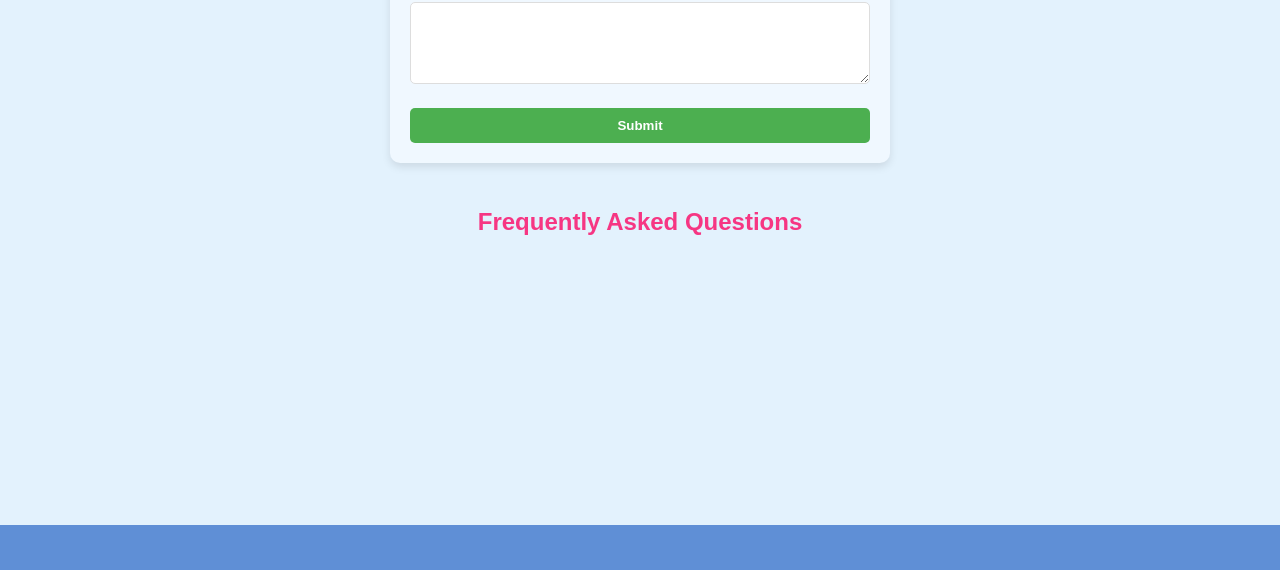
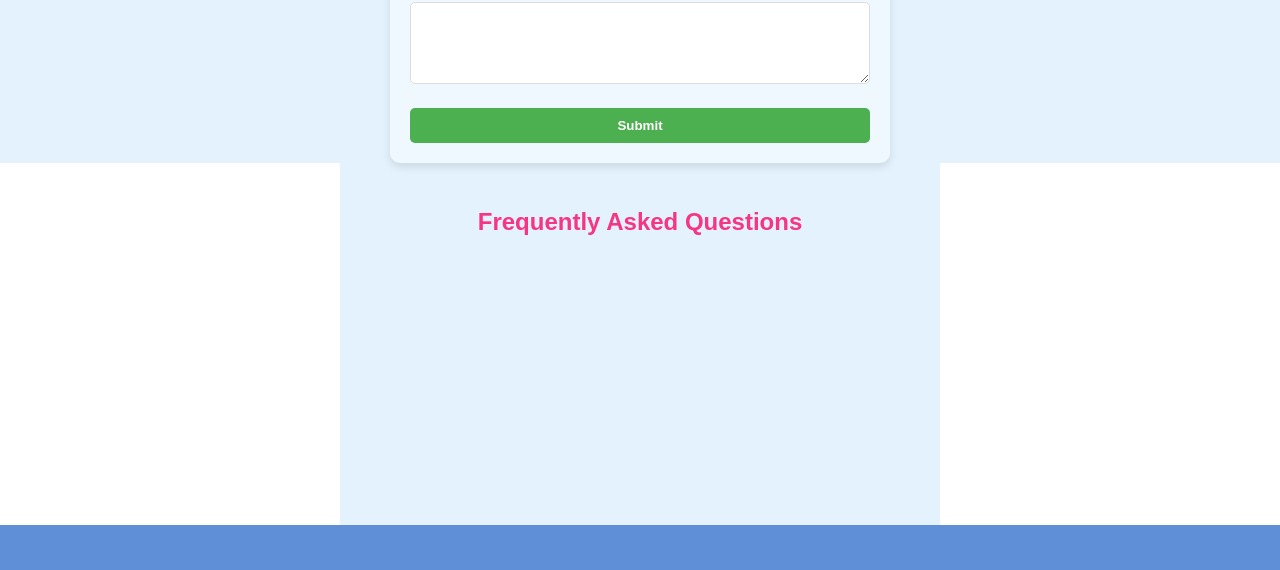
Before and after one commit to VishalSharma82/plastic-surgeon, a plain HTML site: page index.html in a window 1280 px wide. Shown: the part 2750-3320 px from the top of the page. Drawn offline with Linux system fonts and the light colour scheme.

Commit message:
Update style.css

```diff
--- a/style.css
+++ b/style.css
@@ -426,9 +426,6 @@
     padding: 12px;
   }
 }
-.backgroundfaq{
-  background-color: #e3f2fd;
-}
 .faq-container {
   width: 600px;
   margin: 0px auto;
```
